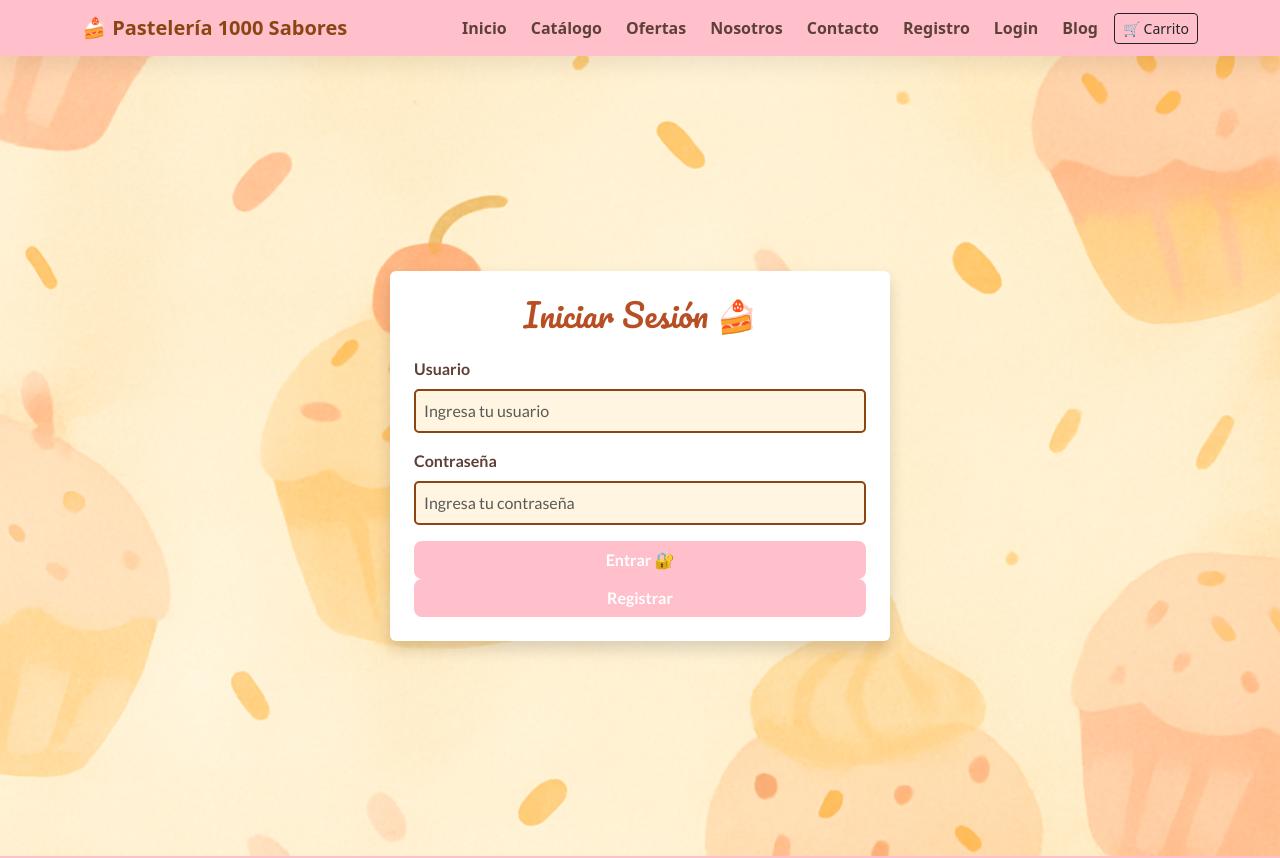
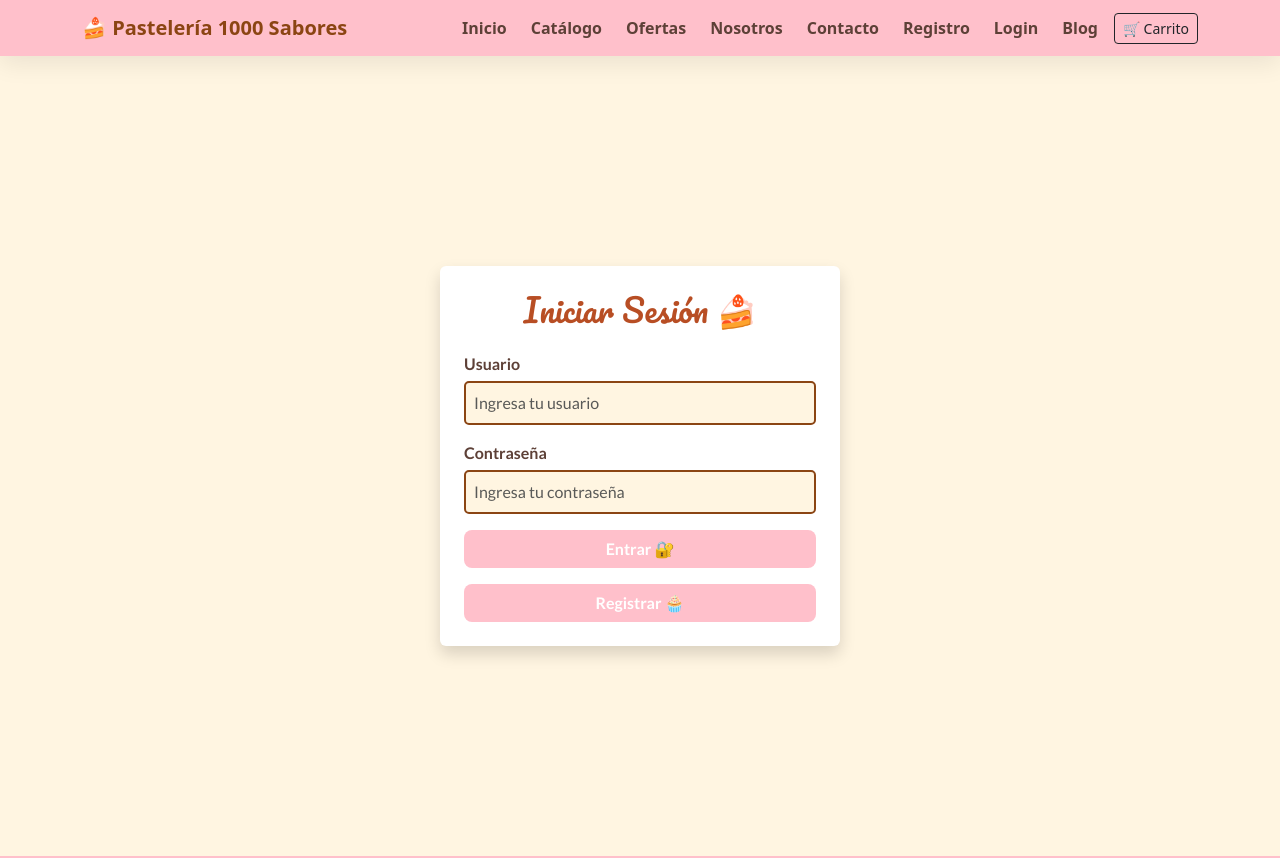
Before and after one commit to marianellaciacciarelli/mil-sabores2, a React (Vite) app: page /login in a window 1280 px wide. Shown: the top 858 px of the page. Built offline with nearby package versions, Linux system fonts and the light colour scheme.

Commit message:
Edite delattes rutas login

```diff
--- a/src/pages/Login.jsx
+++ b/src/pages/Login.jsx
@@ -1,38 +1,40 @@
 import React, { useState } from "react";
-import Footer from '../components/Footer';
+import { useNavigate } from "react-router-dom"; // ✅ navegación SPA
 import "bootstrap/dist/css/bootstrap.min.css";
 
 const Login = () => {
   const [usuario, setUsuario] = useState("");
   const [password, setPassword] = useState("");
   const [mensaje, setMensaje] = useState("");
+  const navigate = useNavigate(); // ✅ hook de React Router
 
   const handleSubmit = (e) => {
     e.preventDefault();
+
     if (usuario === "admin" && password === "1234") {
       setMensaje("🎉 Inicio de sesión exitoso. Bienvenido a Pastelería 1000 Sabores!");
+      // Redirige al registro después de 1 segundo
+      setTimeout(() => navigate("/catalogo", { state: { usuarioFromLogin: usuario } }), 1000);
     } else {
       setMensaje("❌ Usuario o contraseña incorrectos.");
     }
+
     setTimeout(() => setMensaje(""), 3000);
-    setUsuario("");
-    setPassword("");
   };
 
   return (
     <main
-      className="d-flex align-items-center justify-content-center min-vh-100"
-      style={{
-        fontFamily: "Lato, sans-serif",
-      }}
+      className="login-container d-flex align-items-center justify-content-center min-vh-100"
+      style={{ backgroundColor: "#FFF5E1", fontFamily: "Lato, sans-serif" }}
     >
       <div
-        className="p-4 shadow rounded"
+        className="login-card p-4 shadow rounded"
         style={{
           backgroundColor: "white",
+          maxWidth: "400px",
           width: "100%",
-          maxWidth: "500px",
           borderRadius: "12px",
+          color: "#5D4037",
         }}
       >
         <h2
@@ -41,34 +43,32 @@ const Login = () => {
         >
           Iniciar Sesión 🍰
         </h2>
+
         <form onSubmit={handleSubmit}>
-          <div className="mb-3">
-            <label className="form-label fw-bold">Usuario</label>
+          <label className="fw-bold">Usuario</label>
           <input
             type="text"
-              className="form-control"
+            className="form-control mb-3"
             value={usuario}
             onChange={(e) => setUsuario(e.target.value)}
             placeholder="Ingresa tu usuario"
             required
           />
-          </div>
 
-          <div className="mb-3">
-            <label className="form-label fw-bold">Contraseña</label>
+          <label className="fw-bold">Contraseña</label>
           <input
             type="password"
-              className="form-control"
+            className="form-control mb-3"
             value={password}
             onChange={(e) => setPassword(e.target.value)}
             placeholder="Ingresa tu contraseña"
             required
           />
-          </div>
 
+          {/* Botón de inicio de sesión */}
           <button
             type="submit"
-            className="btn w-100"
+            className="btn w-100 mb-3"
             style={{
               backgroundColor: "#FFC0CB",
               color: "white",
@@ -79,10 +79,11 @@ const Login = () => {
             Entrar 🔐
           </button>
 
+          {/* Botón que navega a Registro sin recargar */}
           <button
-
-            type="submit"
+            type="button"
             className="btn w-100"
+            onClick={() => navigate("/registro", { state: { usuarioFromLogin: usuario } })}
             style={{
               backgroundColor: "#FFC0CB",
               color: "white",
@@ -90,7 +91,7 @@ const Login = () => {
               borderRadius: "8px",
             }}
           >
-            Registrar
+            Registrar 🧁
           </button>
         </form>
 
```
Lines whose indentation alone changed are shown as unchanged.
